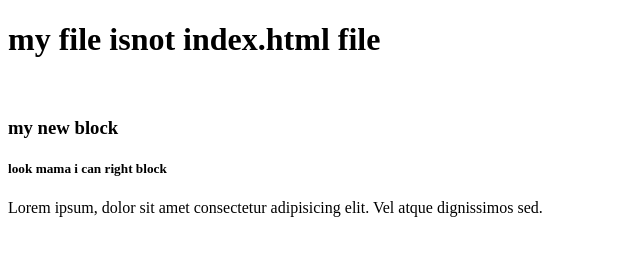
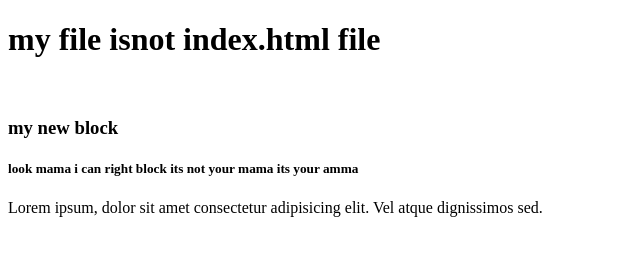
Before and after one commit to shamimkhan11/my-thard-repo, a plain HTML site: page index.html in a window 1280 px wide. Shown: the whole page, without its empty margins (0-640 px from the left). Drawn offline with Linux system fonts and the light colour scheme.

Commit message:
amma is not happy

```diff
--- a/index.html
+++ b/index.html
@@ -10,7 +10,8 @@
     <img src="../my-thard-repo/istockphoto-1405730723-1024x1024.jpg" alt="">
     <div>
         <h3>my new block</h3>
-        <h5>look mama i can right block</h5>
+        <h5>look mama i can right block its not your mama its your amma
+        </h5>
         <p>Lorem ipsum, dolor sit amet consectetur adipisicing elit. Vel atque dignissimos sed.</p>
     </div>
 </body>
```
